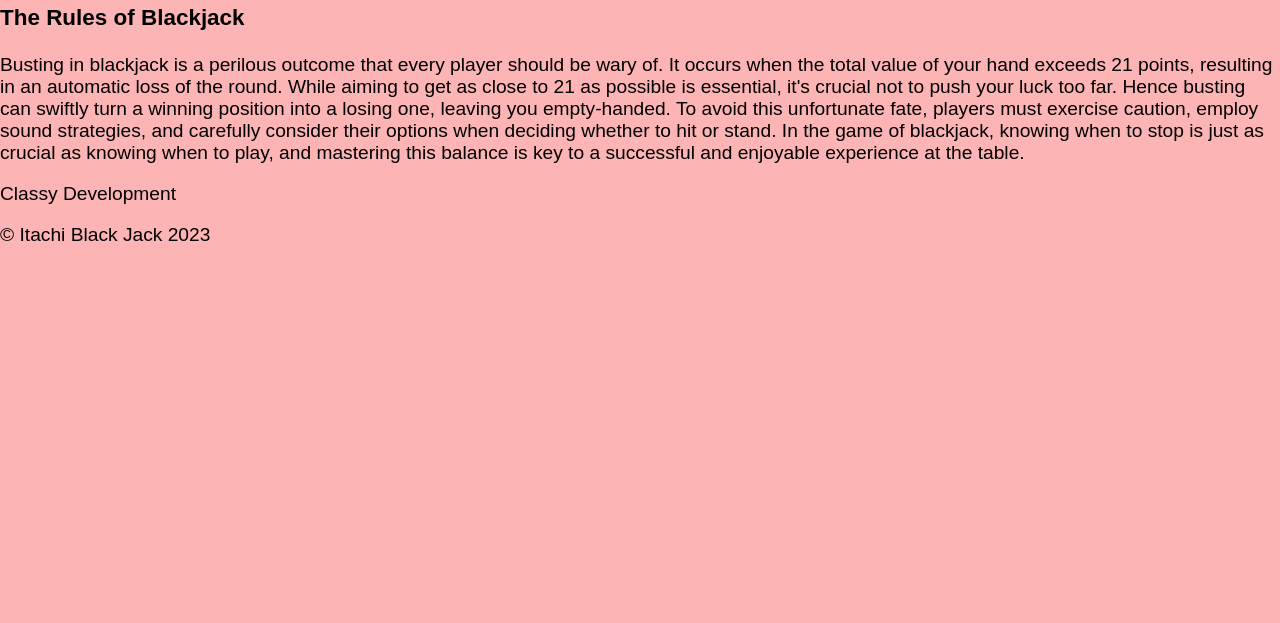
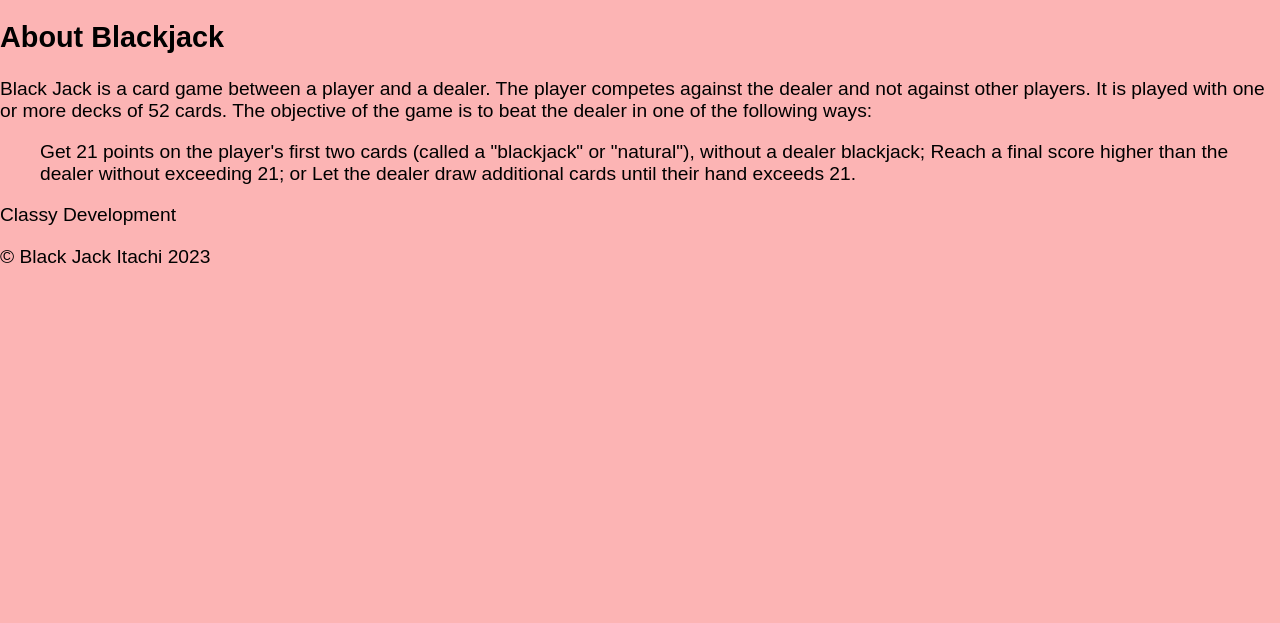
Before and after one commit to dinaolmelak/black_jack, a plain HTML site: page about.html in a window 1280 px wide. Shown: the part 177-800 px from the top of the page. Drawn offline with Linux system fonts and the light colour scheme.

Commit message:
Added about.html

```diff
--- a/rules.html
+++ b/about.html
@@ -1,11 +1,11 @@
 <!DOCTYPE html>
-<html>
-    <html lang="en">
+<html lang="en">
     <head>
         <meta charset="UTF-8">
         <meta http-equiv="X-UA-Compatiable" content="IE=edge">
         <meta name="viewport" content="width=device-width, initial-scale=1.0">
-        <title>Blackjack Rules</title>
+        <link href="./styling/about.css" rel="stylesheet" type="text/css"/>
+        <title>Black Jack</title>
         <style>
             body{
                 background-color: #fcb4b4;
@@ -14,16 +14,23 @@
                 font-size: 1.2em;
                 margin: 0;
                 padding: 0;
+
             }
+
+                /* .active{
+                    background-color: purple;
+                } */
             li{
                 display: inline;
                 list-style-type: circle;
             }
+
+
         </style>
     </head>
+
     <body>
-        <section>
-            <header>
+        <header>
                 <h1>Blackjack</h1>
                 <h2>Dinaol Tadesse 2239944</h2>
                 <nav>
@@ -32,22 +39,23 @@
                         <li>Game</li>
                         <li><a href="./rules.html">Rules</a></li>
                         <li><a href="./table.html">Table</a></li>
-                        <li><a href="./index.html">About</a></li>
+                        <li><a href="./about.html">About</a></li>
                     </ul>
                 </nav>
+        </header>
+        <section>
+            <h2>About Blackjack</h2>
+            <p>Black Jack is a card game between a player and a dealer. The player competes against the dealer and not against other players. It is played with one or more decks of 52 cards. The objective of the game is to beat the dealer in one of the following ways:</p>
+            <ul>
+                <li>Get 21 points on the player's first two cards (called a "blackjack" or "natural"), without a dealer blackjack;</li>
+                <li>Reach a final score higher than the dealer without exceeding 21; or</li>
+                <li>Let the dealer draw additional cards until their hand exceeds 21.</li>
+            </ul>
+        </section>
 
-            </header>
-        </section>
-        <section>
-            <article>
-                <h1>The Rules of Blackjack</h1>
-                <p>Busting in blackjack is a perilous outcome that every player should be wary of. It occurs when the total value of your hand exceeds 21 points, resulting in an automatic loss of the round. While aiming to get as close to 21 as possible is essential, it's crucial not to push your luck too far. Hence busting can swiftly turn a winning position into a losing one, leaving you empty-handed. To avoid this unfortunate fate, players must exercise caution, employ sound strategies, and carefully consider their options when deciding whether to hit or stand. In the game of blackjack, knowing when to stop is just as crucial as knowing when to play, and mastering this balance is key to a successful and enjoyable experience at the table.</p>
-            </article>
-        </section>
         <footer>
             <p>Classy Development</p>
-            &copy; Itachi Black Jack 2023
+            &copy; Black Jack Itachi 2023
         </footer>
     </body>
-
 </html>
--- /dev/null
+++ b/styling/about.css
@@ -0,0 +1,17 @@
+body{
+    background-color: #fcb4b4;
+
+    font-family: Arial, Helvetica, sans-serif;
+    font-size: 1.2em;
+    margin: 0;
+    padding: 0;
+
+}
+
+    /* .active{
+        background-color: purple;
+    } */
+li{
+    display: inline;
+    list-style-type: circle;
+}
```
Also changed, not shown: index.html (+2 -10 lines), table.html (+1 -1 lines).
